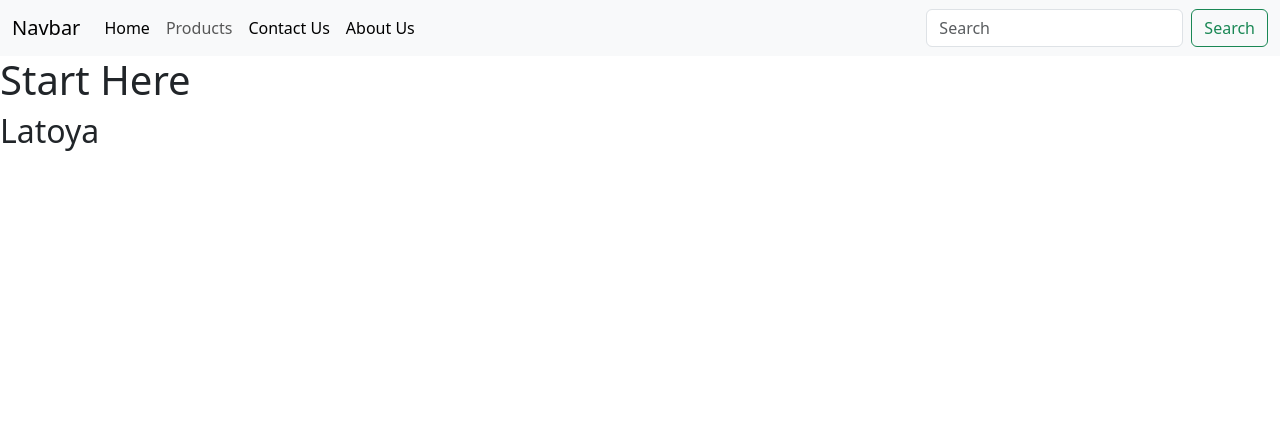
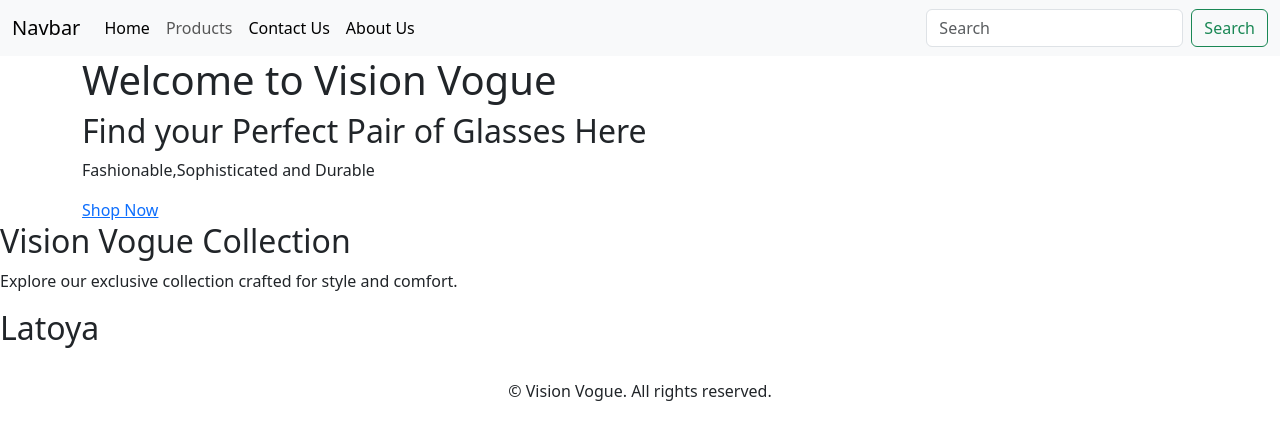
Before and after one commit to Troxel29/Group-Project, a plain HTML site: page Group Project/Index.html in a window 1280 px wide. Drawn offline with nearby package versions, Linux system fonts and the light colour scheme.

Commit message:
Vision Vogue Website

```diff
--- a/Group Project/Index.html
+++ b/Group Project/Index.html
@@ -5,7 +5,7 @@
     <meta charset="utf-8">
     <!-- This is to automatically adjust screen sizes on different devices  -->
     <meta name="viewport" content="width=device-width, initial-scale=1">
-    <title>Bootstrap demo</title>
+    <title>Vision Vogue</title>
     <link href="https://cdn.jsdelivr.net/npm/bootstrap@5.3.3/dist/css/bootstrap.min.css" rel="stylesheet" integrity="sha384-QWTKZyjpPEjISv5WaRU9OFeRpok6YctnYmDr5pNlyT2bRjXh0JMhjY6hW+ALEwIH" crossorigin="anonymous">
   </head>
   <body>
@@ -42,18 +42,27 @@
     </div>
   </nav>
 
-<h1> Start Here</h1>
+<div class="container">
+      <h1> Welcome to Vision Vogue</h1>
+      <h2>Find your Perfect Pair of Glasses Here</h2>
+      <p>Fashionable,Sophisticated and Durable</p>
+      <a href="pages/Products.html" class="cta-button">Shop Now</a>
+
+</div>
+
+<div>
+      <h2>Vision Vogue Collection</h2>
+      <p>Explore our exclusive collection crafted for style and comfort.</p>
+</div>
+
 <h2> Latoya</h2>
-
-
-
-
-
-
 
 
     <script src="https://cdn.jsdelivr.net/npm/@popperjs/core@2.11.8/dist/umd/popper.min.js" integrity="sha384-I7E8VVD/ismYTF4hNIPjVp/Zjvgyol6VFvRkX/vR+Vc4jQkC+hVqc2pM8ODewa9r" crossorigin="anonymous"></script>
     <script src="https://cdn.jsdelivr.net/npm/bootstrap@5.3.3/dist/js/bootstrap.min.js" integrity="sha384-0pUGZvbkm6XF6gxjEnlmuGrJXVbNuzT9qBBavbLwCsOGabYfZo0T0to5eqruptLy" crossorigin="anonymous"></script>
-
+<footer>
+  <footer class="text-center py-4">
+  <p>&copy; <span id="year"></span> Vision Vogue. All rights reserved.</p>
+</footer>
 </body>
 </html>
```
